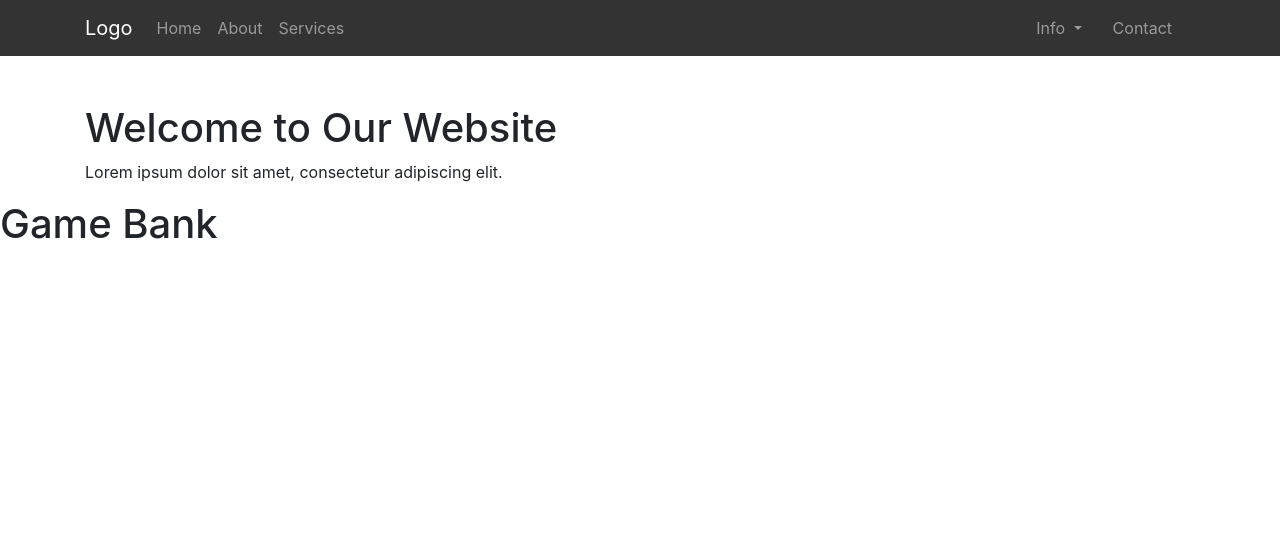
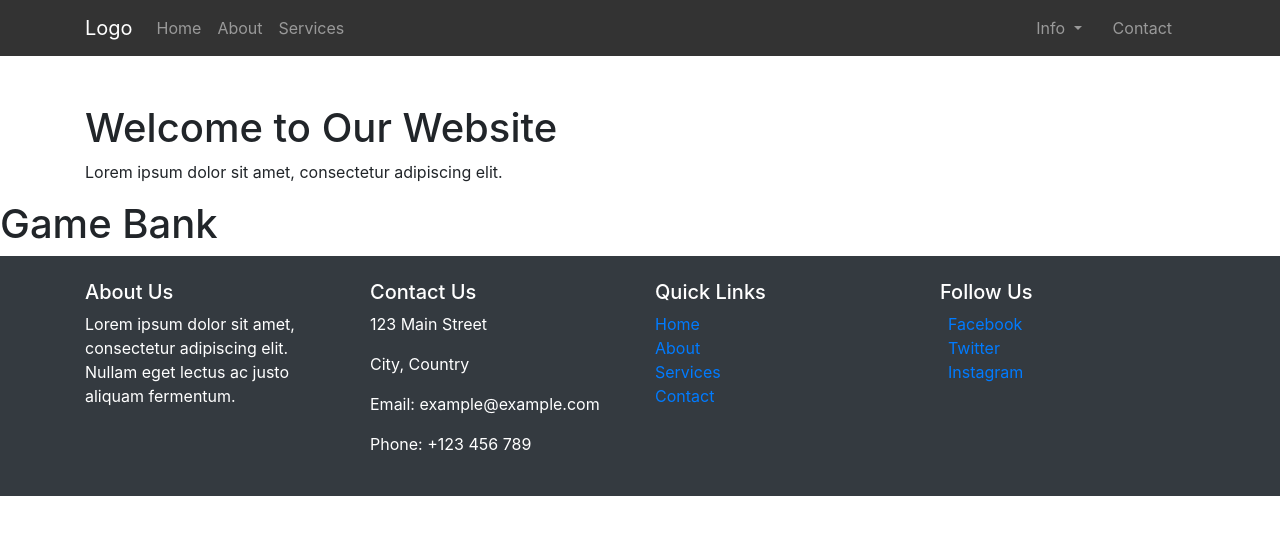
Before and after one commit to Deazymat/game-bank, a plain HTML site: page index.html in a window 1280 px wide. Drawn offline with nearby package versions, Linux system fonts and the light colour scheme.

Commit message:
footer upload

```diff
--- a/index.html
+++ b/index.html
@@ -107,6 +107,49 @@
 
 
     <h1>Game Bank</h1>
+
+
+
+<!-- Footer -->
+<footer class="bg-dark text-white py-4">
+    <div class="container">
+        <div class="row">
+            <div class="col-md-3">
+                <h5>About Us</h5>
+                <p>Lorem ipsum dolor sit amet, consectetur adipiscing elit. Nullam eget lectus ac justo aliquam
+                    fermentum.</p>
+            </div>
+            <div class="col-md-3">
+                <h5>Contact Us</h5>
+                <address>
+                    <p>123 Main Street</p>
+                    <p>City, Country</p>
+                    <p>Email: example@example.com</p>
+                    <p>Phone: +123 456 789</p>
+                </address>
+            </div>
+            <div class="col-md-3">
+                <h5>Quick Links</h5>
+                <ul class="list-unstyled">
+                    <li><a href="#">Home</a></li>
+                    <li><a href="#">About</a></li>
+                    <li><a href="#">Services</a></li>
+                    <li><a href="#">Contact</a></li>
+                </ul>
+            </div>
+            <div class="col-md-3">
+                <h5>Follow Us</h5>
+                <ul class="list-unstyled">
+                    <li><a href="#"><i class="fab fa-facebook mr-2"></i> Facebook</a></li>
+                    <li><a href="#"><i class="fab fa-twitter mr-2"></i> Twitter</a></li>
+                    <li><a href="#"><i class="fab fa-instagram mr-2"></i> Instagram</a></li>
+                </ul>
+            </div>
+        </div>
+    </div>
+</footer>
+
+
 </body>
 
 
```
